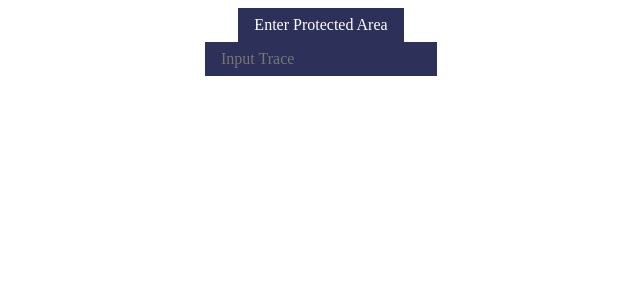
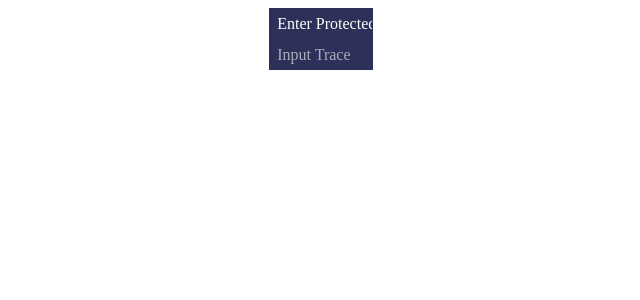
Before and after one commit to Pepsinn/cshub, a PHP site: page /index.html in a window 1280 px wide. Shown: the top 300 px of the page, without its empty margins (319-959 px from the left). Run offline with PHP 8.4, Linux system fonts and the light colour scheme.

Commit message:
Update style.css

```diff
--- a/style.css
+++ b/style.css
@@ -1,4 +1,4 @@
-input {
+code {
   z-index: 1;
   position: relative;
   font-size: inherit;
@@ -12,7 +12,7 @@ input {
   transition: color 0.4s ease-in-out;
 }
 
-input::before {
+code::before {
   content: '';
   z-index: -1;
   position: absolute;
@@ -27,11 +27,99 @@ input::before {
   transition: transform 0.45s ease-in-out;
 }
 
-input:hover {
+code:hover {
   cursor: pointer;
   color: #161616;
 }
 
-input:hover::before {
+code:hover::before {
   transform: translate3d(-50%, 50%, 0) scale3d(15, 15, 15);
 }
+
+div {
+  position: relative;
+}
+
+input {
+  width: 6.5em;
+  color: white;
+  font-size: inherit;
+  font-family: inherit;
+  background-color: hsl(236, 32%, 26%);
+  padding: 0.35em 0.45em;
+  border: 1px solid transparent;
+  transition: background-color 0.3s ease-in-out;
+}
+
+input:focus {
+  outline: none;
+}
+
+input::placeholder {
+  color: hsla(0, 0%, 100%, 0.6);
+}
+
+span {
+  position: absolute;
+  background-color: #fc2f70;
+  transition: transform 0.1s ease;
+}
+
+.bottom,
+.top {
+  height: 1px;
+  left: 0;
+  right: 0;
+  transform: scaleX(0);
+}
+
+.left,
+.right {
+  width: 1px;
+  top: 0;
+  bottom: 0;
+  transform: scaleY(0);
+}
+
+.bottom {
+  bottom: 0;
+  transform-origin: bottom right;
+}
+
+input:focus ~ .bottom {
+  transform-origin: bottom left;
+  transform: scaleX(1);
+}
+
+.right {
+  right: 0;
+  transform-origin: top right;
+  transition-delay: 0.05s;
+}
+
+input:focus ~ .right {
+  transform-origin: bottom right;
+  transform: scaleY(1);
+}
+
+.top {
+  top: 0;
+  transform-origin: top left;
+  transition-delay: 0.15s;
+}
+
+input:focus ~ .top {
+  transform-origin: top right;
+  transform: scaleX(1);
+}
+
+.left {
+  left: 0;
+  transform-origin: bottom left;
+  transition-delay: 0.25s;
+}
+
+input:focus ~ .left {
+  transform-origin: top left;
+  transform: scaleY(1);
+}
```
